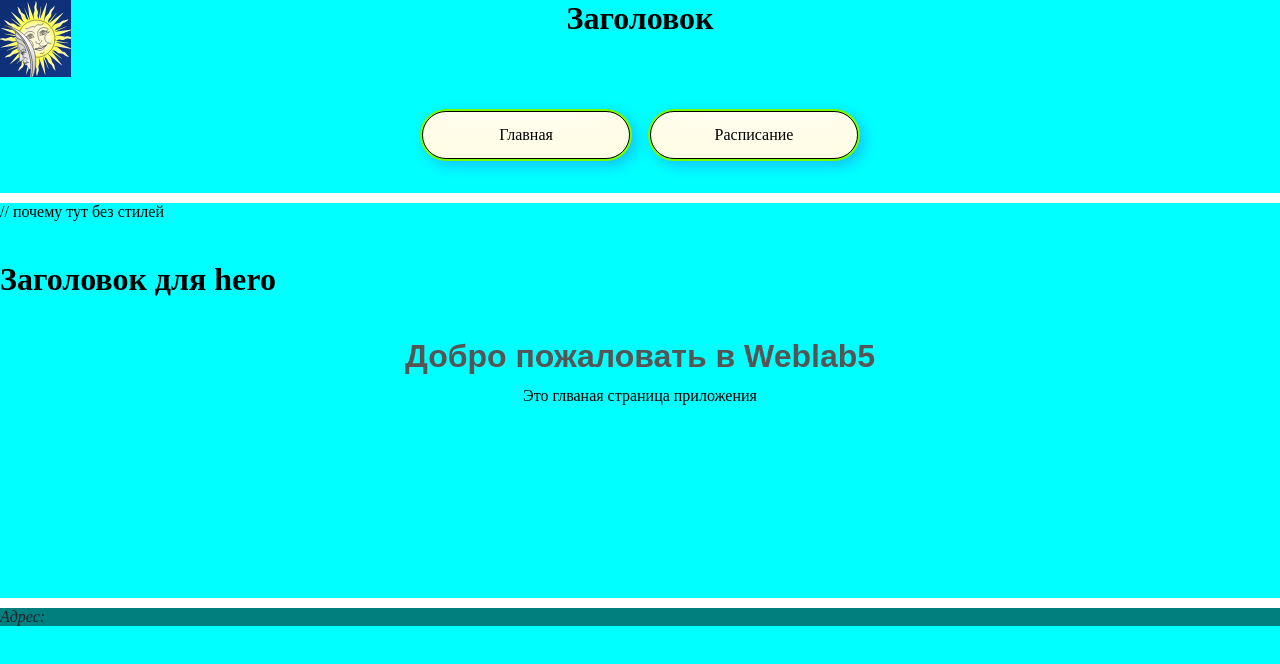
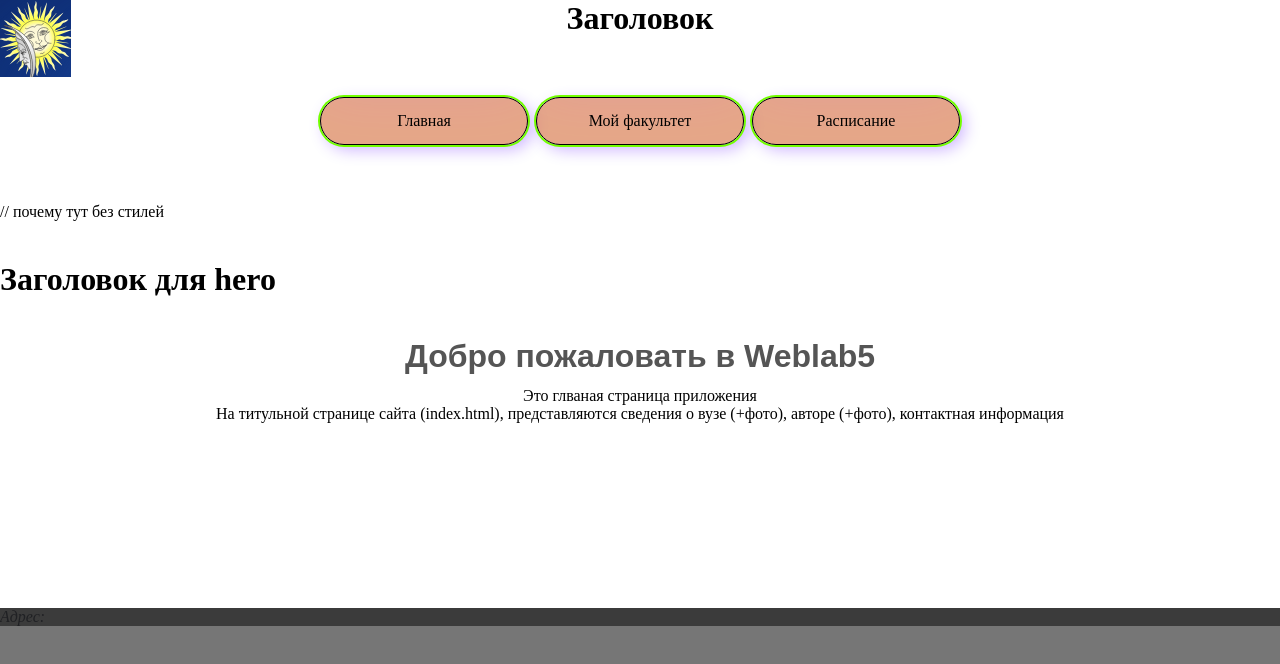
Before and after one commit to sergeybachkovich-cell/laboratory-works, a React (Vite) app in the folder Lab05/: page / in a window 1280 px wide. Shown: the top 664 px of the page. Built offline with nearby package versions, Linux system fonts and the light colour scheme.

Commit message:
разметка для страницы мой факультет

```diff
--- a/Lab05/src/App.tsx
+++ b/Lab05/src/App.tsx
@@ -2,6 +2,7 @@ import { BrowserRouter, Routes, Route } from 'react-router-dom';
 import Layout from "./components/Layout/Layout";
 import Home from "./pages/Home/Home";
 import Timetable from './pages/Timetable/Timetable';
+import MyFaculty from './pages/MyFaculty/MyFaculty';
 
 function App () {
   return (
@@ -10,6 +11,7 @@ function App () {
         <Route path='/' element={<Layout />}>
           <Route index element={<Home/>}></Route>
           <Route path="timetable" element={<Timetable />}></Route>
+          <Route path="myfaculty" element={<MyFaculty/>}></Route>
         </Route>
       </Routes>
     </BrowserRouter>
--- a/Lab05/src/components/Header/Header.module.scss
+++ b/Lab05/src/components/Header/Header.module.scss
@@ -5,39 +5,40 @@
     display: flex;
     flex-direction: column;
     align-items: center;
-    row-gap: 30px;
-}
-.header__top {
+    row-gap: $gap-m;
+
+    &__top {
         width: 100%;
         display: grid;
         grid-template-columns: 1fr 1fr 1fr;
     }
 
-.header__h1 {
+    &__h1 {
         text-align: center;
     }
+}
 
-.header__nav {
+.nav {
         display: flex;
         flex-direction: row;
         text-align: center;
         justify-content: center;
+
+    &__list {
+    display: flex;
+    list-style: none;
+    gap: $gap-s;
     }
 
-.nav__list {
-    display: flex;
-    gap: 20px;
-}
-
-.nav__item {
+    &__item {
     display: flex;
     width: 13rem;
     height: 2rem;
-    background-color: white;
-    height: 3rem;           /* Фиксированная высота (ок. 48px) */
-    border-radius: 1.5rem;  /* Ровно половина высоты сделает бока идеально полукруглыми */
+    background-color: $active-primary;
+    height: 3rem;
+    border-radius: 1.5rem;
     overflow: hidden;
-    border: 1px solid black;
+    border: 1px solid $color-black;
     align-self: center;
     text-align: center;
     justify-content: center;
@@ -48,3 +49,4 @@
     0 0 0 2px rgb(115, 255, 0),
     0.3em 0.3em 1em rgba(85, 0, 255, 0.3);
 }
+}
--- a/Lab05/src/components/Header/Header.tsx
+++ b/Lab05/src/components/Header/Header.tsx
@@ -17,14 +17,32 @@ function Header ({className}: HeaderProps) {
                 <h1 className={styles.header__h1}>Заголовок</h1>
             </div>
 
-            <nav className={styles.header__nav}>
+            <nav className={styles.nav}>
                 <ol className={styles.nav__list}>
                     <li className={styles.nav__item}>
-                        <NavLink to="/"
-                        // что значит строчка ниже? почему так странно передаются аргументы
-                        className={({isActive}) => `${styles.header__link} ${isActive ? styles.header__link_active : ''}`}
-                        >Главная</NavLink>
+                        <NavLink
+                        to="/"
+                        className={
+                            ({isActive}) =>
+                                `${styles.header__link} ${isActive ? styles.header__link_active : ''}`
+                        }
+                    >
+                            Главная
+                        </NavLink>
                     </li>
+
+                    <li className={styles.nav__item}>
+                        <NavLink
+                        to="/myfaculty"
+                        className={
+                            ({isActive}) =>
+                                `${styles.header__link} ${isActive ? styles.header__link_active : ''}`
+                        }
+                    >
+                            Мой факультет
+                        </NavLink>
+                    </li>
+
                     <li className={styles.nav__item}>
                         <NavLink to="/timetable"
                         className={({isActive}) => `${styles.header__link} ${isActive ? styles.header__link_active: ''}`}
--- a/Lab05/src/components/Layout/Layout.module.scss
+++ b/Lab05/src/components/Layout/Layout.module.scss
@@ -1,3 +1,4 @@
+@use '../../styles/vars' as *;
 .layout {
     display: grid;
     min-height: 100vh; // Обязательно, чтобы сетка растянулась на весь экран
@@ -9,17 +10,17 @@
 .layout__header {
     grid-row: 1;
     grid-column: 1/4;
-    background-color: aqua; // Твой цвет
+    background-color: $bg-header; // Твой цвет
 }
 
 .layout__container {
     grid-row: 2/4;
     grid-column: 1/4;
-    background-color: aqua;
+    background-color: $bg-body;
 }
 
 .layout__footer {
     grid-row: 4;
     grid-column: 1/4;
-    background-color: aqua; // Твой цвет
+    background-color: $bg-footer; // Твой цвет
 }
--- a/Lab05/src/pages/Home/Home.tsx
+++ b/Lab05/src/pages/Home/Home.tsx
@@ -8,6 +8,8 @@ function Home () { /*передалал на function с const*/
             <section className={style.home__content}>
                 <h1 className={style.home__title}>Добро пожаловать в Weblab5</h1>
                 <p className={style.home__description}>Это глваная страница приложения</p>
+                На титульной странице сайта (index.html), представляются сведения о вузе
+                (+фото), авторе (+фото), контактная информация
             </section>
         </main>
     );
--- /dev/null
+++ b/Lab05/src/pages/MyFaculty/MyFaculty.module.scss
@@ -0,0 +1 @@
+@use '../../styles/vars' as *;
--- /dev/null
+++ b/Lab05/src/pages/MyFaculty/MyFaculty.tsx
@@ -0,0 +1,55 @@
+import styles from './MyFaculty.module.scss';
+
+function MyFaculty () {
+    return (
+        <div className={styles.MyFaculty}>
+            <section className={styles.MyFaculty__header}>
+                <h1 className={styles.MyFaculty__header__Title}>факультет физики и информационных технологий</h1>
+                <address className={styles.MyFaculty__header__address}>
+                    <h2 className={styles.MyFaculty__header__address__title}>
+                        Контакты
+                    </h2>
+                    <p className={styles.MyFaculty__header__address__paragraph}>
+                        <span className={styles.MyFaculty__header__address__paragraph__bold_part}>Адрес</span>
+                        246019, Республика Беларусь, г. Гомель, ул Советская, 102, кабинет 2-9
+                    </p>
+                    <p className={styles.MyFaculty__header__address__paragraph}>
+                        <span className={styles.MyFaculty__header__address__paragraph__bold_part}>Телефон</span>
+                        <span className={styles.MyFaculty__header__address__paragraph__telephon}>+375-232-50-38-59</span>
+                    </p>
+                    <p className={styles.MyFaculty__header__address__paragraph}>
+                        <span className={styles.MyFaculty__header__address__paragraph__bold_part}>E-mail:</span>
+                        <a href="phys_dec@gsu.by" className={styles.MyFaculty__header__address__link} target='blank'>phys_dec@gsu.by</a>
+                    </p>
+                    <p className={styles.MyFaculty__header__address__paragraph}>
+                        <span className={styles.MyFaculty__header__address__paragraph__bold_part}>E-mail:</span>
+                        <a href="https://physfac.gsu.by/" className={styles.MyFaculty__header__address__link} target='blank'>https://physfac.gsu.by/</a>
+                    </p>
+                </address>
+            </section>
+
+            <section className={styles.MyFaculty__Decan}>
+                <div className={styles.MyFaculty__Decan__photo_dekana}>
+                    <img src="https://gsu.by/sites/default/files/inline-images/departments/deans/deans-depart-08-physics.JPG" alt="фото декана" />
+                </div>
+                <h1 className={styles.MyFaculty__Decan__Title}>Декан</h1>
+                <p className={styles.MyFaculty__Decan__paragraph}>
+                        <span className={styles.MyFaculty__Decan__paragraph__bold_part}>Самофалов Андрей Леонидович,</span>
+                </p>
+                <p className={styles.MyFaculty__Decan__paragraph}>
+                    кандидат физико-математических наук, доцент
+                </p>
+                <p className={styles.MyFaculty__Decan__paragraph}>
+                        <span className={styles.MyFaculty__Decan__paragraph__bold_part}>Телефон:</span>
+                        <span className={styles.MyFaculty__Decan__paragraph__telephon}>Телефон:</span>
+                </p>
+                <p className={styles.MyFaculty__Decan__paragraph}>
+                        <span className={styles.MyFaculty__Decan__paragraph__bold_part}>E-mail:</span>
+                        <a href="phys_dec@gsu.by" className={styles.MyFaculty__Decan__paragraph__link} target='blank'>phys_dec@gsu.by</a>
+                </p>
+            </section>
+        </div>
+    )
+}
+
+export default MyFaculty;
--- a/Lab05/src/pages/Timetable/Timetable.tsx
+++ b/Lab05/src/pages/Timetable/Timetable.tsx
@@ -2,23 +2,25 @@ import LessonCard from '../../components/LessonCard/LessonCard';
 import s from './Timetable.module.scss';
 
 const MOCK_LESSONS = [
-    { id: 1, subject: 'Проектирование интерфейсов', time: '10:00', room: '201' },
-    { id: 2, subject: 'Урок 2', time: '11:00', room: '202'},
-    { id: 3, subject: 'Урок 4', time: '12:00', room: '203'},
-]
+    {
+        id: 1, subject: "adsf"
+    }
+];
+
 function Timetable () {
     return (
         <div className={s.timetable}>
             <h1 className={s.timetable__title}>Расписание</h1>
             <div className={s.timetable__list}>
 
-                {MOCK_LESSONS.map(item => (
+                { MOCK_LESSONS.map(item => (
                   <LessonCard
                     key={item.id}
                     lesson={item}
                     className={s.timetable__item}
                   />
                 ))}
+
             </div>
         </div>
     );
--- a/Lab05/src/styles/_vars.scss
+++ b/Lab05/src/styles/_vars.scss
@@ -16,8 +16,11 @@ $text-main: rgba($color-black, 0.54);
 $text-specially: rgba($color-black, 0.6);
 
 // Цвета фона элементов
-$bg-header: $color-dark;
+$bg-header: rgba($color-white, 0.1);
+$bg-body: rgba($color-white, 0.54);
+$bg-footer: $color-gray;
 $bg-header-line: $color-gray;
+
 // Цвета активных элементов
 $active-primary: rgba($color-darkred, 0.5);
 $active-secondary: $color-blue;
--- a/Lab05/src/types/timetable.ts
+++ b/Lab05/src/types/timetable.ts
@@ -1,7 +1,4 @@
 export interface Lesson {
     id: number;
     subject: string;
-    time: string;
-    type: 'lecture' | 'practice';
-    room: string;
 }
```
Also changed, not shown: Lab05/src/assets/icons/menu.svg (added), 1 other file (tests, documents, lock files or other folders). Lines whose indentation alone changed are shown as unchanged.
